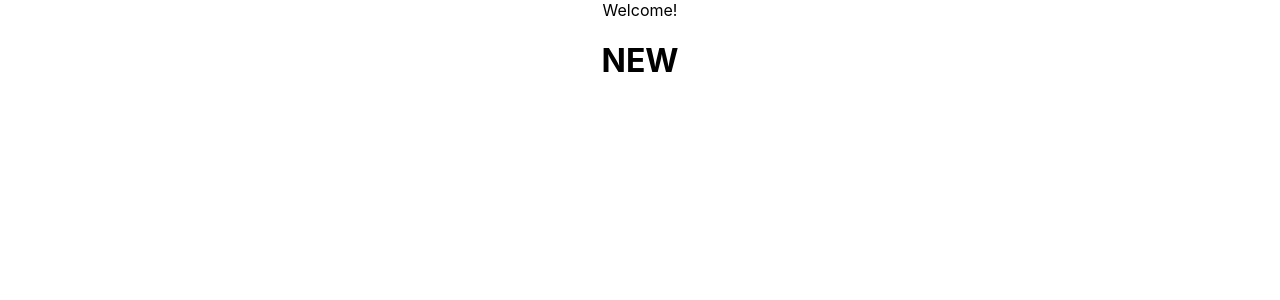
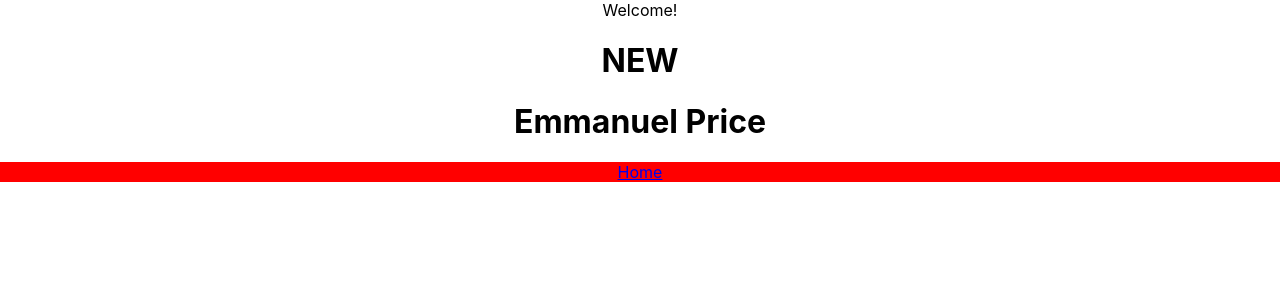
Before and after one commit to emantheman/emantheman.github.io, a React (Create React App) app: page / in a window 1280 px wide. Shown: the top 300 px of the page. Built offline with nearby package versions, Linux system fonts and the light colour scheme.

Commit message:
Added withRouter to app, allowing for the passing of props, so that history can be used by links.

```diff
--- a/src/App.js
+++ b/src/App.js
@@ -19,10 +19,10 @@ class App extends Component {
           { Routes }
         </main>
         <h1>NEW</h1>
-        {/* <Footer currentPath={ this.props.history.location.pathname }/> */}
+        <Footer currentPath={ this.props.history.location.pathname }/>
       </div>
     )
   }
 }
 
-export default App
+export default withRouter(App)
--- a/src/styles/Footer.scss
+++ b/src/styles/Footer.scss
@@ -1,3 +1,5 @@
 .wordmark {}
 
-.footer {}
+.footer {
+  background-color: red;
+}
--- a/src/styles/index.css
+++ b/src/styles/index.css
@@ -1,3 +1,5 @@
+@import './Footer.scss';
+
 body {
   margin: 0;
   padding: 0;
```
